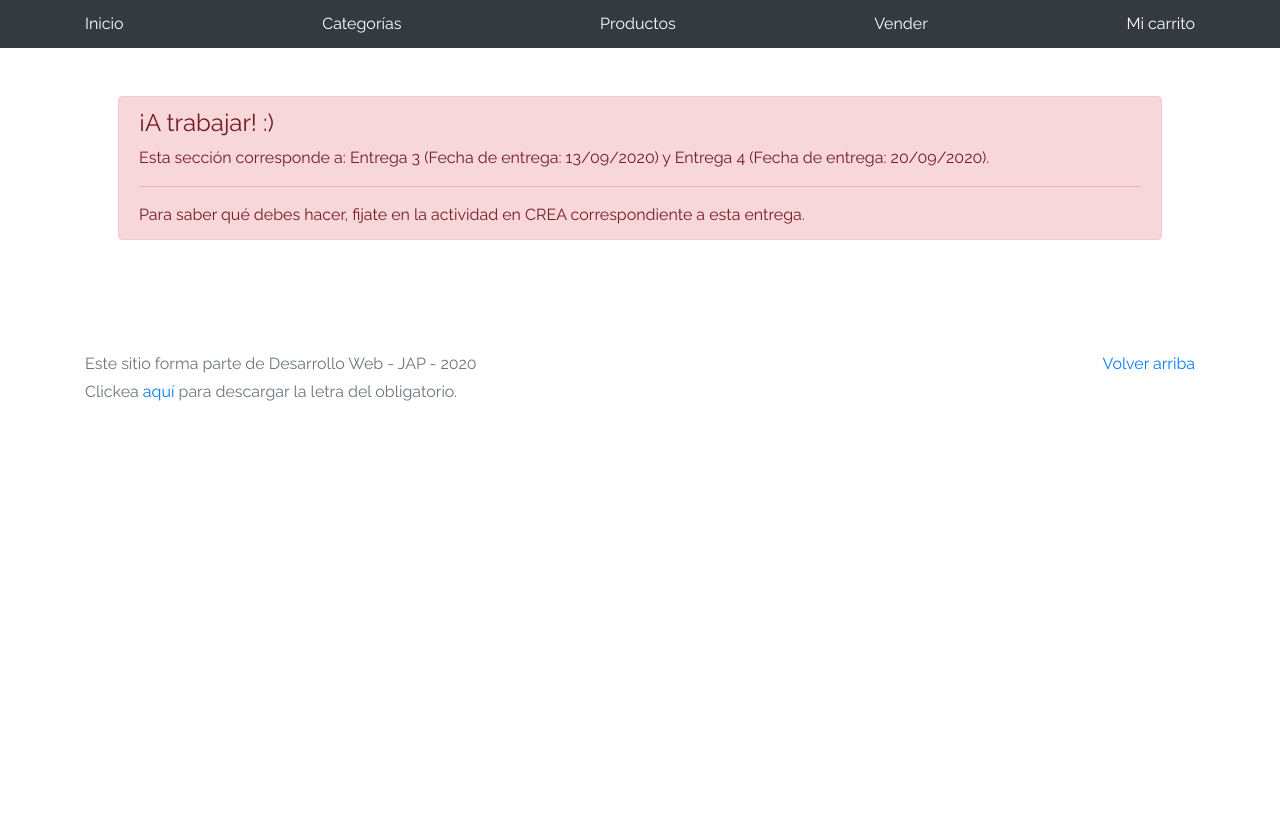
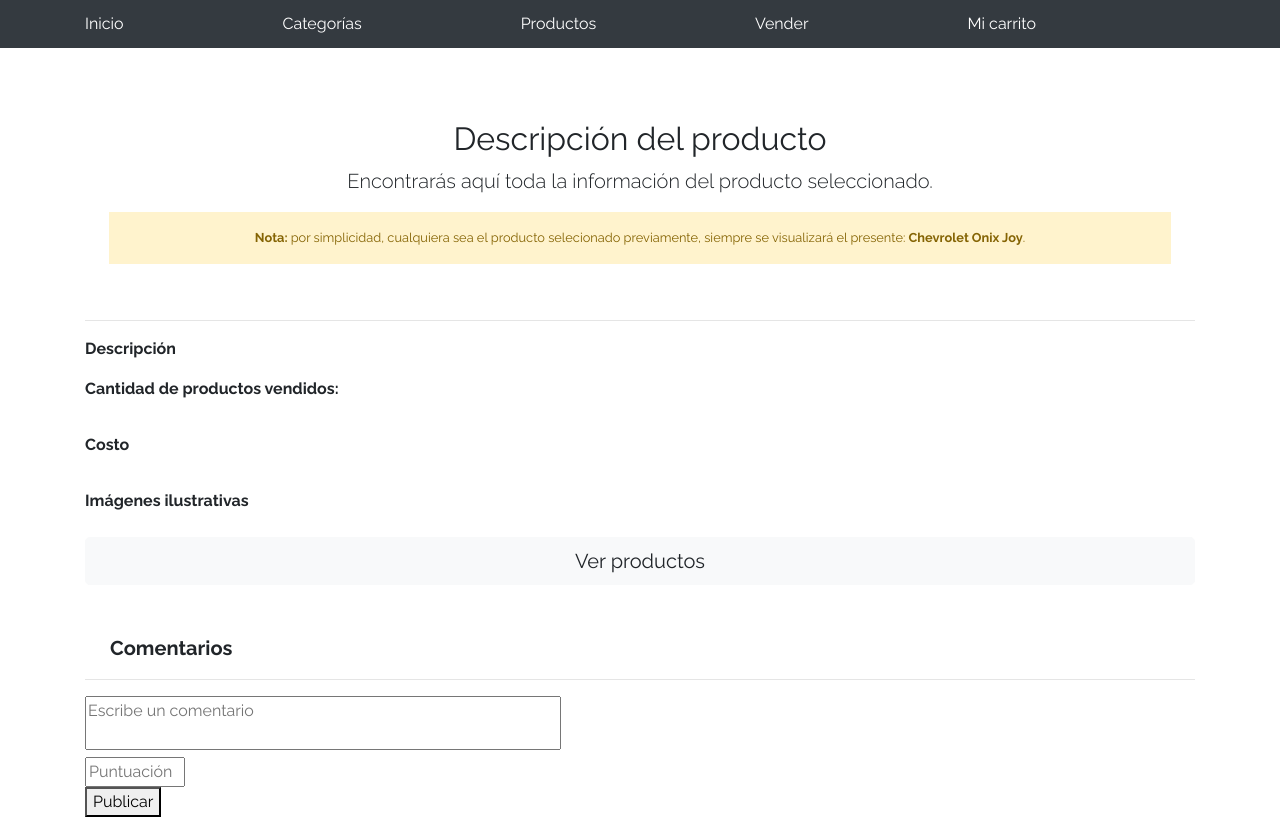
Before and after one commit to manus9/worskpace0, a plain HTML site: page product-info.html in a window 1280 px wide. Shown: the top 821 px of the page. Before the commit the page ends 800 px from the top, so only its background shows below. Drawn offline with Linux system fonts and the light colour scheme.

Commit message:
Update product-info.html

```diff
--- a/product-info.html
+++ b/product-info.html
@@ -23,16 +23,66 @@
       <a class="py-2 d-none d-md-inline-block" href="products.html">Productos</a>
       <a class="py-2 d-none d-md-inline-block" href="sell.html">Vender</a>
       <a class="py-2 d-none d-md-inline-block" href="cart.html">Mi carrito</a>
+      <a class="py-2 d-none d-md-inline-block" id="user" style= "color: white;"></a>
     </div>
   </nav>
-  <div class="container p-5">
-    <div class="alert alert-danger" role="alert" style="position: relative; width:auto; top: 0;">
-      <h4 class="alert-heading">¡A trabajar! :)</h4>
-      <p>Esta sección corresponde a: Entrega 3 (Fecha de entrega: 13/09/2020) y Entrega 4 (Fecha de entrega: 20/09/2020).</p>
+  <main role="main">
+    <div class="container mt-5">
+      <div class="text-center p-4">
+        <h2>Descripción del producto</h2>
+        <p class="lead">Encontrarás aquí toda la información del producto seleccionado.</p>
+        <p class="small alert-warning py-3"><strong>Nota: </strong>por simplicidad, cualquiera sea el producto
+          selecionado previamente, siempre se visualizará el presente: <strong>Chevrolet Onix Joy</strong>.</p>
+      </div>
+      <h3 id="productName"></h3>
+      <hr class="my-3">
+      <dl>
+        <dt>Descripción</dt>
+        <dd>
+          <p id="productDescription"></p>
+        </dd>
+
+
+
+        <dt>Cantidad de productos vendidos:</dt>
+        <dd>
+          <label id="productSoldCount"></label>
+        </dd>
+        <dt >Costo</dt>
+        <dd>
+          <span id="productCost"></span><span>&nbsp;</span><span id="productCurrency"></span>
+        </dd>
+
+        <dt>Imágenes ilustrativas</dt>
+        <dd>
+          <div class="row text-center text-lg-left pt-2" id="productImagesGallery">
+          </div>
+        </dd>
+      </dl>
+      <a type="button" class="btn btn-light btn-lg btn-block" href="products.html">Ver productos</a>
+    </div>
+
+    <div class="container mt-5" >
+      <span style="font-size: 20px; font-weight: 550; margin-left:25px; ">Comentarios</span>
       <hr>
-      <p class="mb-0">Para saber qué debes hacer, fijate en la actividad en CREA correspondiente a esta entrega.</p>
+      <div class="comment" id="comment">
+      </div>
+      <form class="comment-form" >
+
+          <textarea class="comment-input" rows="2" id="comment-text" cols="55" placeholder="Escribe un comentario" style="resize: initial;"
+          onfocus="this.placeholder = ''" onblur="this.placeholder = 'Escribe un comentario'" required></textarea>
+          <br>
+          <input type="text" id="score" placeholder="Puntuación" style="width: 100px;" onsubmit="" required>
+          <br>
+          <button type="submit" onclick="submitComment()">Publicar</button>
+
+      </form>
     </div>
-  </div>
+
+
+  </main>
+
+
   <footer class="text-muted">
     <div class="container">
       <p class="float-right">
@@ -54,6 +104,8 @@
   <script src="js/bootstrap.bundle.min.js"></script>
   <script src="js/init.js"></script>
   <script src="js/product-info.js"></script>
+  <script src="js/nav.js"></script>
+  <br>
+  <br>
 </body>
-
 </html>
```
